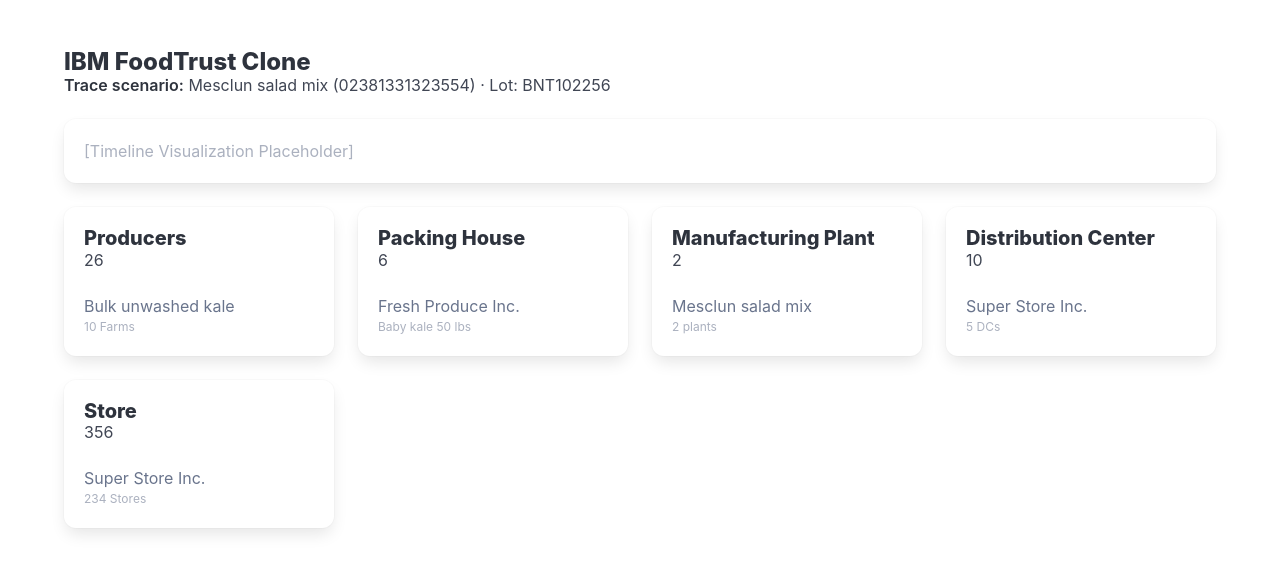
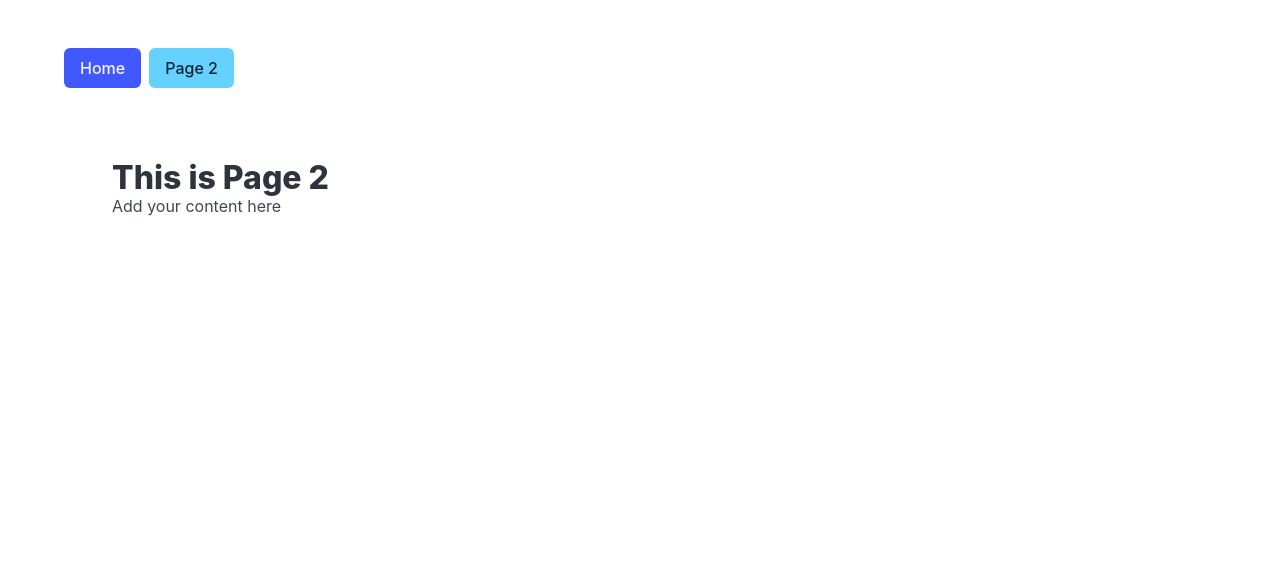
Before and after one commit to celeseyana/someblockchainproj, a React (Vite) app in the folder blockchainproj/: page /page2 in a window 1280 px wide. Shown: the top 572 px of the page. Built offline with nearby package versions, Linux system fonts and the light colour scheme.

Commit message:
router added

```diff
--- a/blockchainproj/package.json
+++ b/blockchainproj/package.json
@@ -12,7 +12,8 @@
   "dependencies": {
     "bulma": "^1.0.4",
     "react": "^19.1.0",
-    "react-dom": "^19.1.0"
+    "react-dom": "^19.1.0",
+    "react-router-dom": "^7.6.3"
   },
   "devDependencies": {
     "@eslint/js": "^9.30.1",
--- a/blockchainproj/src/App.jsx
+++ b/blockchainproj/src/App.jsx
@@ -1,68 +1,24 @@
-// App.jsx
 import 'bulma/css/bulma.min.css';
+import { BrowserRouter as Router, Routes, Route, Link } from 'react-router-dom';
+import Home from './Home';
+import Page2 from './page2';
 
 export default function App() {
-  return (
-		<div className="section">
-			<div className="container">
-				<div className="mb-5">
-					<h1 className="title is-4">IBM FoodTrust Clone</h1>
-					<p className="subtitle is-6">
-						<strong>Trace scenario:</strong> Mesclun salad mix (02381331323554) · Lot: BNT102256
-					</p>
-				</div>
+	return (
+		<Router>
+			<div className="section">
+				<div className="container">
+					<nav className="mb-5">
+						<Link to="/" className="button is-link mr-2">Home</Link>
+						<Link to="/page2" className="button is-info">Page 2</Link>
+					</nav>
 
-				<div className="box mb-5">
-					<p className="has-text-grey-light">[Timeline Visualization Placeholder]</p>
-				</div>
-
-				<div className="columns is-multiline">
-					<div className="column is-one-quarter">
-						<div className="box">
-							<p className="title is-5">Producers</p>
-							<p className="subtitle is-6">26</p>
-							<p className="has-text-grey">Bulk unwashed kale</p>
-							<p className="has-text-grey-light is-size-7">10 Farms</p>
-						</div>
-					</div>
-
-					<div className="column is-one-quarter">
-						<div className="box">
-							<p className="title is-5">Packing House</p>
-							<p className="subtitle is-6">6</p>
-							<p className="has-text-grey">Fresh Produce Inc.</p>
-							<p className="has-text-grey-light is-size-7">Baby kale 50 lbs</p>
-						</div>
-					</div>
-
-					<div className="column is-one-quarter">
-						<div className="box">
-							<p className="title is-5">Manufacturing Plant</p>
-							<p className="subtitle is-6">2</p>
-							<p className="has-text-grey">Mesclun salad mix</p>
-							<p className="has-text-grey-light is-size-7">2 plants</p>
-						</div>
-					</div>
-
-					<div className="column is-one-quarter">
-						<div className="box">
-							<p className="title is-5">Distribution Center</p>
-							<p className="subtitle is-6">10</p>
-							<p className="has-text-grey">Super Store Inc.</p>
-							<p className="has-text-grey-light is-size-7">5 DCs</p>
-						</div>
-					</div>
-
-					<div className="column is-one-quarter">
-						<div className="box">
-							<p className="title is-5">Store</p>
-							<p className="subtitle is-6">356</p>
-							<p className="has-text-grey">Super Store Inc.</p>
-							<p className="has-text-grey-light is-size-7">234 Stores</p>
-						</div>
-					</div>
+					<Routes>
+						<Route path="/" element={<Home />} />
+						<Route path="/page2" element={<Page2 />} />
+					</Routes>
 				</div>
 			</div>
-		</div>
-  );
+		</Router>
+	);
 }
--- /dev/null
+++ b/blockchainproj/src/Home.jsx
@@ -0,0 +1,68 @@
+// App.jsx
+import 'bulma/css/bulma.min.css';
+
+export default function App() {
+  return (
+		<div className="section">
+			<div className="container">
+				<div className="mb-5">
+					<h1 className="title is-4">IBM FoodTrust Clone</h1>
+					<p className="subtitle is-6">
+						<strong>Trace scenario:</strong> Mesclun salad mix (02381331323554) · Lot: BNT102256
+					</p>
+				</div>
+
+				<div className="box mb-5">
+					<p className="has-text-grey-light">[Timeline Visualization Placeholder]</p>
+				</div>
+
+				<div className="columns is-multiline">
+					<div className="column is-one-quarter">
+						<div className="box">
+							<p className="title is-5">Producers</p>
+							<p className="subtitle is-6">26</p>
+							<p className="has-text-grey">Bulk unwashed kale</p>
+							<p className="has-text-grey-light is-size-7">10 Farms</p>
+						</div>
+					</div>
+
+					<div className="column is-one-quarter">
+						<div className="box">
+							<p className="title is-5">Packing House</p>
+							<p className="subtitle is-6">6</p>
+							<p className="has-text-grey">Fresh Produce Inc.</p>
+							<p className="has-text-grey-light is-size-7">Baby kale 50 lbs</p>
+						</div>
+					</div>
+
+					<div className="column is-one-quarter">
+						<div className="box">
+							<p className="title is-5">Manufacturing Plant</p>
+							<p className="subtitle is-6">2</p>
+							<p className="has-text-grey">Mesclun salad mix</p>
+							<p className="has-text-grey-light is-size-7">2 plants</p>
+						</div>
+					</div>
+
+					<div className="column is-one-quarter">
+						<div className="box">
+							<p className="title is-5">Distribution Center</p>
+							<p className="subtitle is-6">10</p>
+							<p className="has-text-grey">Super Store Inc.</p>
+							<p className="has-text-grey-light is-size-7">5 DCs</p>
+						</div>
+					</div>
+
+					<div className="column is-one-quarter">
+						<div className="box">
+							<p className="title is-5">Store</p>
+							<p className="subtitle is-6">356</p>
+							<p className="has-text-grey">Super Store Inc.</p>
+							<p className="has-text-grey-light is-size-7">234 Stores</p>
+						</div>
+					</div>
+				</div>
+			</div>
+		</div>
+  );
+}
--- /dev/null
+++ b/blockchainproj/src/page2.jsx
@@ -0,0 +1,12 @@
+import React from 'react';
+
+export default function Page2() {
+    return (
+        <div className="section">
+            <div className="container">
+                <h1 className="title is-3">This is Page 2</h1>
+                <p className="subtitle is-6">Add your content here</p>
+            </div>
+        </div>
+    );
+}
```
Also changed, not shown: blockchainproj/src/Home.css (added), blockchainproj/src/page2.css (added), 1 other file (tests, documents, lock files or other folders).
